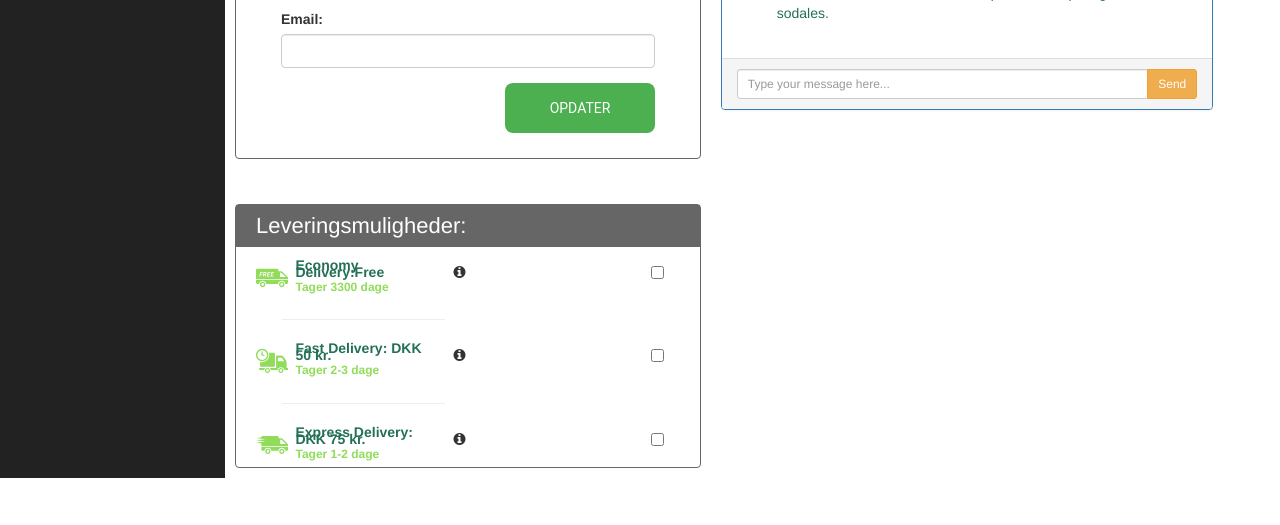
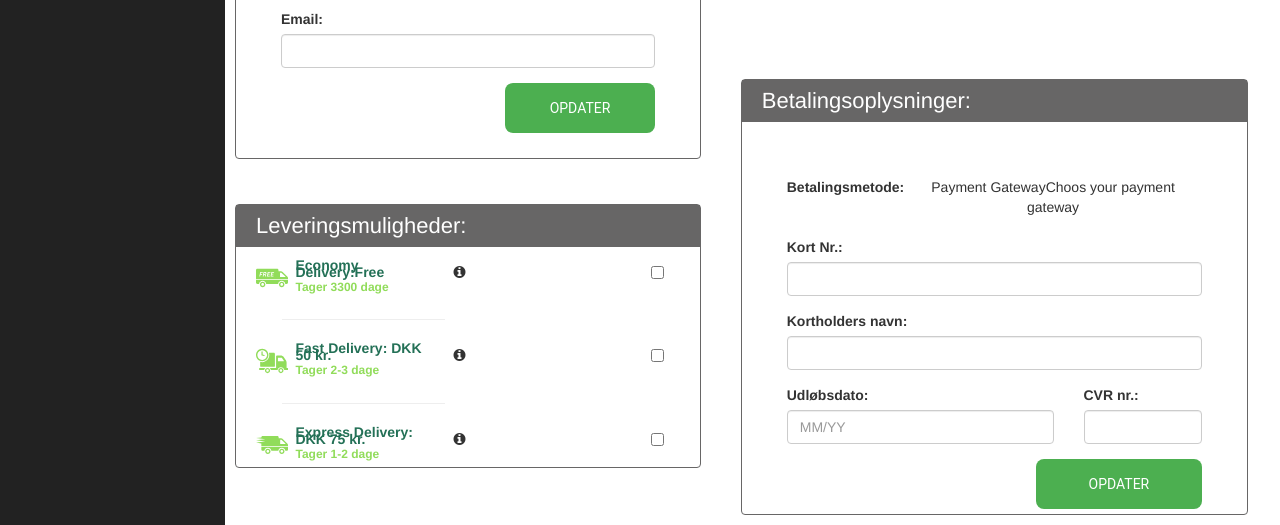
Before and after one commit to Spilleren/Grimtsager, a PHP site: page /Test2/usersite.html in a window 1280 px wide. Shown: the part 489-1014 px from the top of the page. Before the commit the page ends 967 px from the top, so only its background shows below. Run offline with PHP 8.4, Linux system fonts and the light colour scheme; grey boxes labelled with a size stand in for pictures from a placeholder-image service; some libraries are stand-ins or nearby versions.

Commit message:
usersite
tester

```diff
--- a/Test2/css/custom.css
+++ b/Test2/css/custom.css
@@ -698,10 +698,21 @@ input[type=number]::-webkit-inner-spin-button,
 
 .chat-box {
 	padding-top:45px;
-	padding-left:10px;
+	margin-left:30px;
 	list-style-type: none !important;
 }
 
 .chat {
 	list-style-type: none !important;
 }
+
+.pay_box {
+	width: 49%;
+	margin-top:-80px;
+	border-style: solid;
+	border-width: 0.5px;
+	border-color: #676666;
+	border-radius: 4px;
+	margin-left: 30px;
+
+}
--- a/Test2/usersite.html
+++ b/Test2/usersite.html
@@ -1,9 +1,8 @@
 <!DOCTYPE html>
 <html lang="en">
+<head>
 
-<head>
 <title>Spasserspirer - Spasserer all the way</title>
-
 
 	<meta charset="utf-8">
 	<meta http-equiv="X-UA-Compatible" content="IE=edge">
@@ -19,21 +18,18 @@
     <link href="https://fonts.googleapis.com/css?family=Open+Sans" rel="stylesheet">
 
 
-    <!-- HTML5 Shim and Respond.js IE8 support of HTML5 elements and media queries -->
-    <!-- WARNING: Respond.js doesn't work if you view the page via file:// -->
-    <!--[if lt IE 9]>
-        <script src="https://oss.maxcdn.com/libs/html5shiv/3.7.0/html5shiv.js"></script>
-        <script src="https://oss.maxcdn.com/libs/respond.js/1.4.2/respond.min.js"></script>
-    <![endif]-->
+	<script src="js/jquery-1.11.3.min.js"></script>
 
+	<link rel="stylesheet" type="text/css" href="css/dd.css" />
+	<script src="js/msdropdown/jquery.dd.js"></script>
 </head>
 <body>
 
+
+
 <div id="wrapper">
 
-        <!-- Navigation -->
     <nav class="navbar navbar-inverse navbar-fixed-top nav-bg" role="navigation">
-            <!-- Brand and toggle get grouped for better mobile display -->
             <div class="navbar-header">
                 <button type="button" class="navbar-toggle" data-toggle="collapse" data-target=".navbar-ex1-collapse">
                     <span class="sr-only">Toggle navigation</span>
@@ -43,7 +39,6 @@
                 </button>
                 <a class="navbar-brand" href="index.html"><img class="navbar-img-logo nav-img" src="img/logo.png"></a>
             </div>
-            <!-- Sidebar Menu Items - These collapse to the responsive navigation menu on small screens -->
             <div class="collapse navbar-collapse navbar-ex1-collapse">
                 <ul class="nav navbar-nav side-nav">
                     <li class="profile active">
@@ -61,14 +56,13 @@
 
                 </ul>
             </div>
-            <!-- /.navbar-collapse -->
         </nav>
 
         <div id="page-wrapper">
 
             <div class="container-fluid">
 
-<!--                 PAGE STARTS HERE                  -->
+<!--                 PAGE STARTS HERE  -->
 			  <div class="row">
                 <div class="info_box col-lg-6 nopad">
                         <p class="user_info">
@@ -115,9 +109,11 @@
 
                 </div>
 
-                <div class="col-lg-6 chat-box" >
+                <div class="col-lg-6 chat-box nopad" >
 
-					<div class="panel panel-primary">
+              <iframe src="https://www.pornhub.com/embed/1170760885" frameborder="0" width="560" height="340" scrolling="no" allowfullscreen></iframe>
+
+					<!--<div class="panel panel-primary">
 						<div class="panel-heading">
 							<span class="glyphicon glyphicon-comment"></span> Chat
 							<div class="btn-group pull-right">
@@ -209,14 +205,14 @@
 							</div>
 						</div>
 					</div>
-
+						-->
 
                 </div>
 
 
                 </div>
                      <div class="row">
-  						<div class="info_box">
+  						<div class="info_box col-lg-6 nopad">
    							 <p class="user_info">Leveringsmuligheder:</p>
                             <div class="row">
                                <div class="logistics-info">
@@ -280,6 +276,52 @@
   						</div>
 
 
+               			<div class="col-lg-6 nopad pay_box">
+
+               				<p class="user_info">Betalingsoplysninger:</p>
+
+               				<form class="user-form">
+                            <div class="">
+  								<label class="pull-left"><b>Betalingsmetode:</b></label>
+
+										  <select id="payments" name="payments" style="width:100%;">
+												<option value="" data-description="Choos your payment gateway">Payment Gateway</option>
+												<option value="Dankort" data-image="img/icons/dankort.png" data-description="My life. My card...">Dankort</option>
+												<option value="Electron" data-image="img/icons/electron.png" data-description="Finally, access for everyone...">Visa Electron</option>
+												<option value="Mastercard" data-image="img/icons/mastercard.png" data-description="There are some things money can't buy. For everything else there's Mastercard.">Mastercard</option>
+												<option value="Maestro" data-image="img/icons/maestro.png" data-description="The new cash...">Maestro</option>
+												<option value="Visa" data-image="img/icons/visa.png" data-description="All you need...">Visa</option>
+												<option value="JCB" data-image="img/icons/jcb.png" data-description="Uniquely yours...">Paypal</option>
+										</select> &nbsp;
+
+                            </div>
+							<div class="form-group">
+								  <label class="pull-left"><b>Kort Nr.:</b></label>
+								<input type="text" class="form-control">
+							</div>
+							<div class="form-group">
+								  <label class="pull-left"><b>Kortholders navn:</b></label>
+								<input type="text" class="form-control">
+							</div>
+             				<div class="container-fluid nopad">
+                            <div class="row">
+							  <div class="form-group col-lg-8">
+								<label class="pull-left"><b>Udløbsdato:</b></label>
+								<input type="text" class="form-control" placeholder="MM/YY">
+							  </div>
+                              <div class="form-group col-lg-4">
+                                <label class="pull-left"><b>CVR nr.:</b></label>
+                                <input type="text" class="form-control">
+                              </div>
+                            </div>
+                          </div>
+                          <input type="submit" name="opdater" class="btn btn-primary btn-opdate pull-right" value="Opdater">
+
+
+
+               			</div>
+
+
                 </div>
 
 
@@ -297,17 +339,43 @@
     </div>
     <!-- /#wrapper -->
 
+<script>
+//var tc;
+$(document).ready(function(e) {
+	$("#payments").msDropdown({visibleRows:4});
+	$("#tech").msDropdown().data("dd");//{animStyle:'none'} /{animStyle:'slideDown'} {animStyle:'show'}
+	//no use
+	try {
+		var pages = $("#pages").msDropdown({on:{change:function(data, ui) {
+												var val = data.value;
+												if(val!="")
+													window.location = val;
+											}}}).data("dd");
+
+		var pagename = document.location.pathname.toString();
+		pagename = pagename.split("/");
+		pages.setIndexByValue(pagename[pagename.length-1]);
+		$("#ver").html(msBeautify.version.msDropdown);
+	} catch(e) {
+		//console.log(e);
+	}
+
+	$("#ver").html(msBeautify.version.msDropdown);
+});
+
+</script>
+
   <!-- jQuery -->
     <script src="js/jquery.js"></script>
 
     <!-- Custom jQuery -->
 	<script src="js/custom_script.js"></script>
 
-
-
-
     <!-- Bootstrap Core JavaScript -->
     <script src="js/bootstrap.min.js"></script>
 
+    <!-- jQuery til select -->
+	<script src="js/msdropdown/jquery.dd.js"></script>
+
 </body>
 </html>
```
Lines whose indentation alone changed are shown as unchanged.
